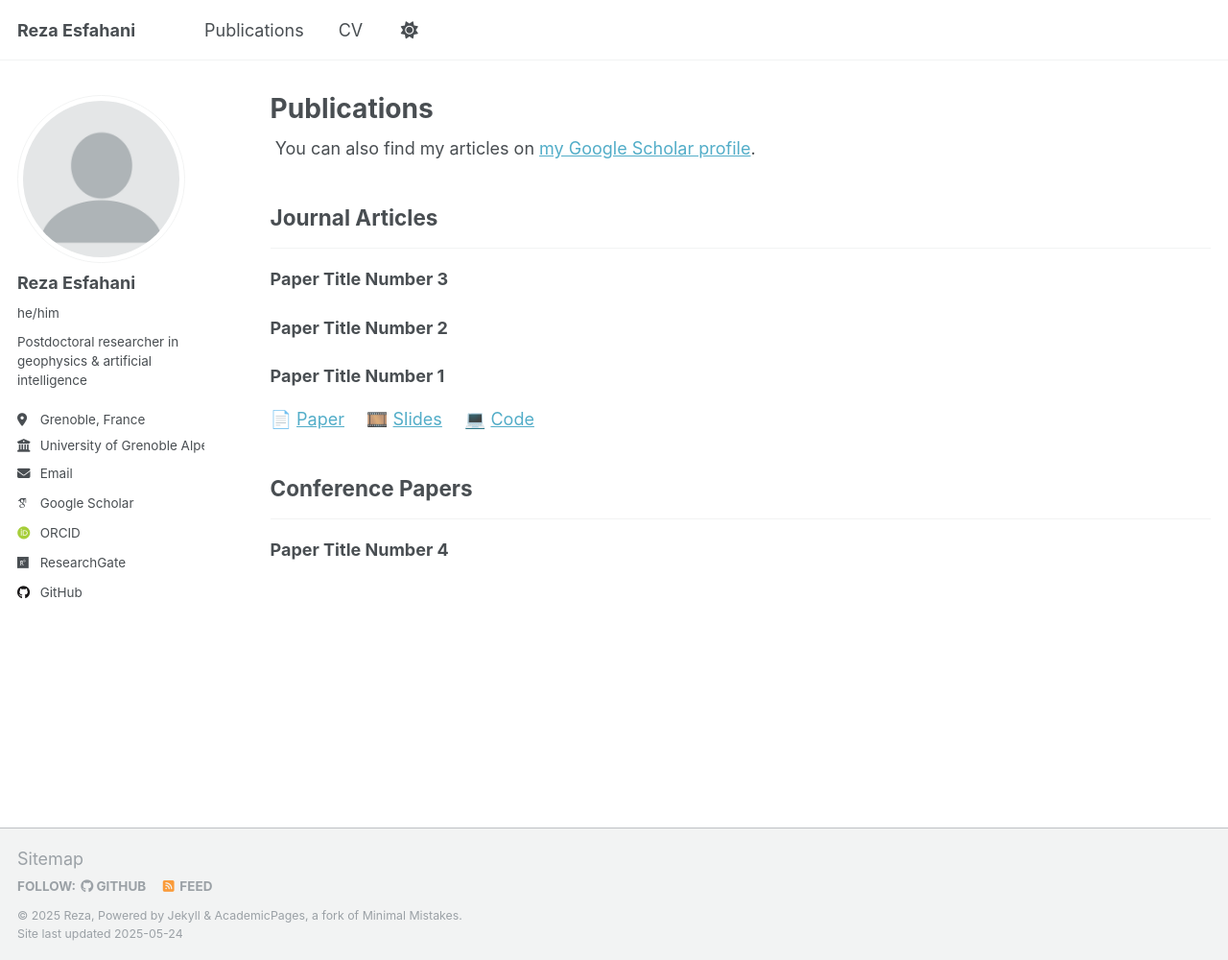
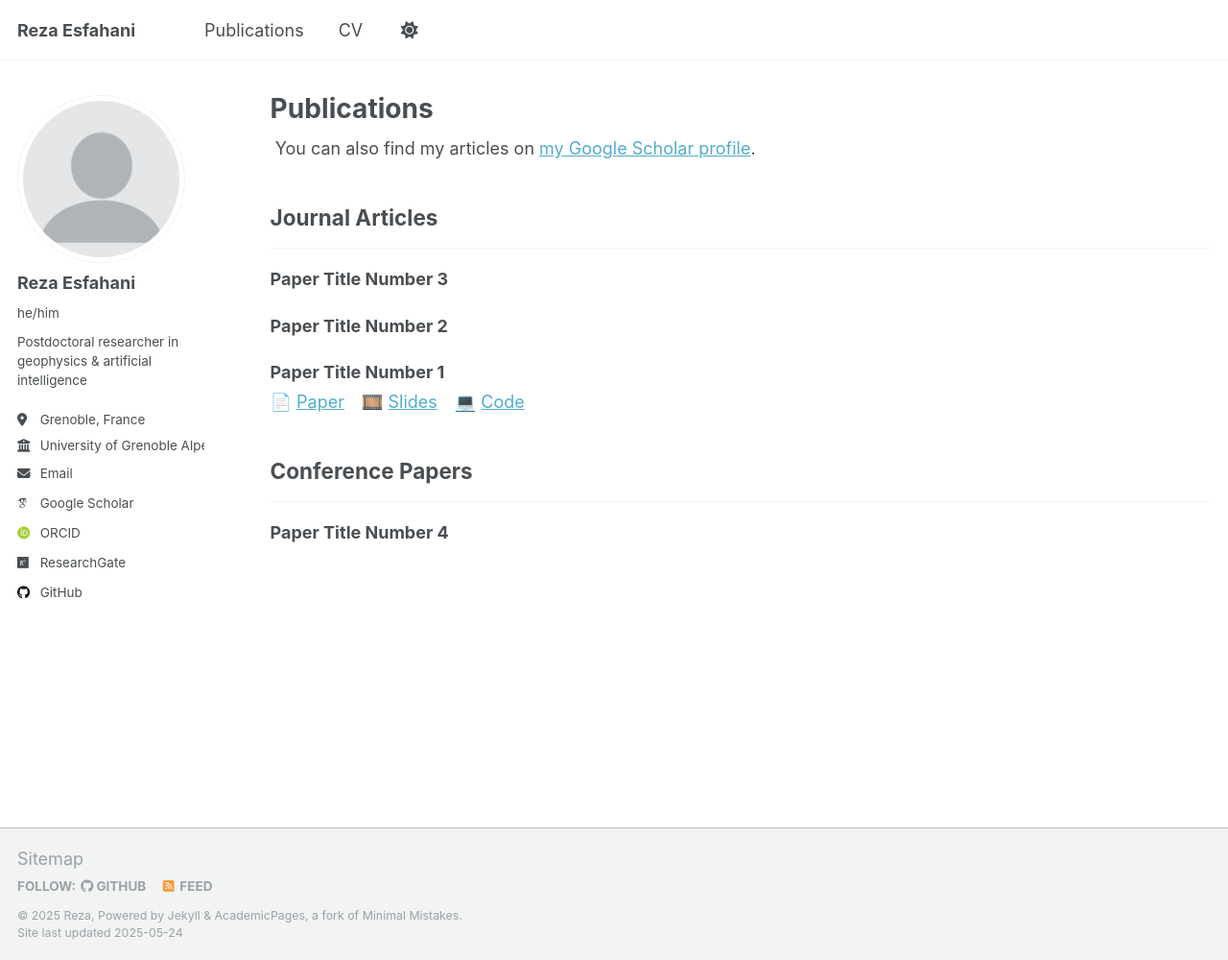
Before and after one commit to resfahani/resfahani.github.io, a Jekyll site: the page built from _pages/publications.html, in a window 1280 px wide and 1000 px high. Shown: the whole window at 96% size. Built offline with Jekyll 4.4.1, drawn with Linux system fonts in a browser that asks for light colours; some web fonts are replaced.

Commit message:
Update archive-single.html
t

```diff
--- a/_includes/archive-single.html
+++ b/_includes/archive-single.html
@@ -8,21 +8,23 @@
 <div class="{{ include.type | default: "list" }}__item">
   <article class="archive__item" itemscope itemtype="http://schema.org/CreativeWork">
 
-    <p class="archive__item-title" itemprop="headline" style="font-weight: bold;">
+    <!-- Title on one line -->
+    <p class="archive__item-title" itemprop="headline" style="font-weight: bold; margin-bottom: 0.2em;">
       {{ title }}
     </p>
 
-    <p>
+    <!-- Inline links on next line -->
+    <div style="display: flex; flex-wrap: wrap; gap: 1em; align-items: center;">
       {% if post.paper %}
-        <span style="display: inline-block; margin-right: 1em;">📄 <a href="{{ post.paper }}" target="_blank">Paper</a></span>
+        <span>📄 <a href="{{ post.paper }}" target="_blank">Paper</a></span>
       {% endif %}
       {% if post.slide %}
-        <span style="display: inline-block; margin-right: 1em;">🎞️ <a href="{{ post.slide }}" target="_blank">Slides</a></span>
+        <span>🎞️ <a href="{{ post.slide }}" target="_blank">Slides</a></span>
       {% endif %}
       {% if post.code %}
-        <span style="display: inline-block; margin-right: 1em;">💻 <a href="{{ post.code }}" target="_blank">Code</a></span>
+        <span>💻 <a href="{{ post.code }}" target="_blank">Code</a></span>
       {% endif %}
-    </p>
+    </div>
 
   </article>
 </div>
```
